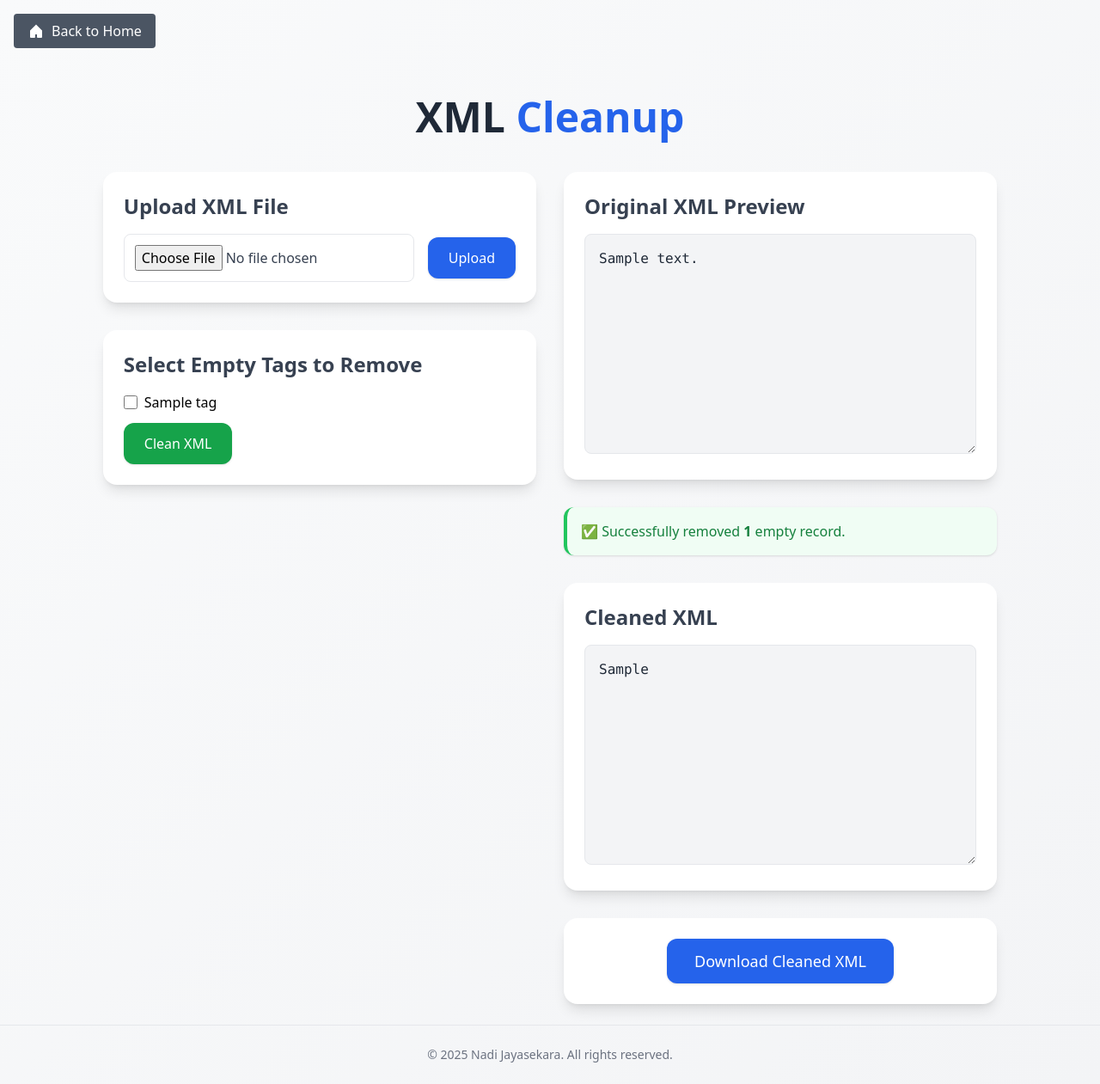
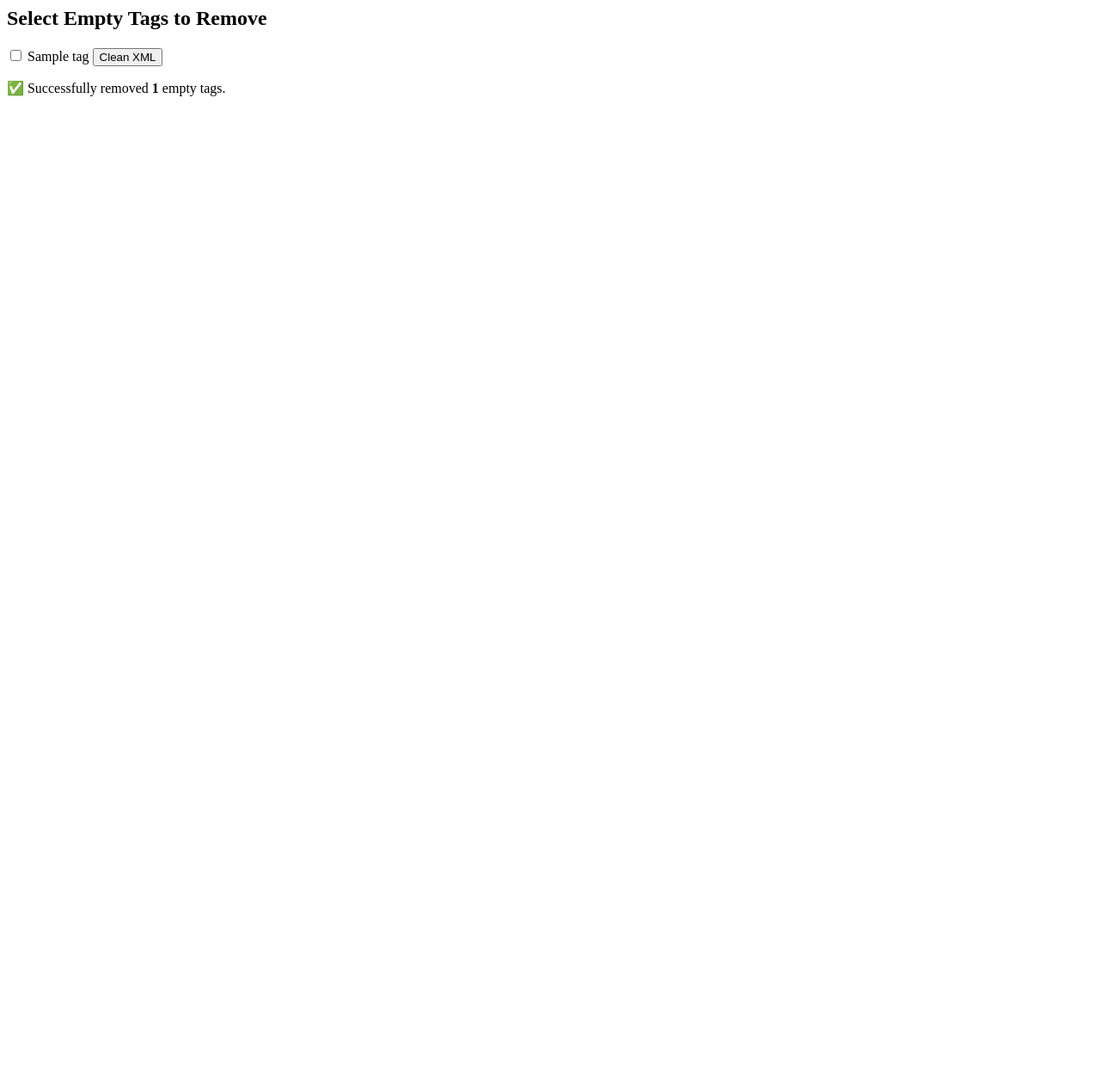
Before and after one commit to nadithakj/nodegrouper, a FastAPI app: template templates/meal_cleanup.html in a window 1280 px wide. Shown: the whole page at 86% size. After the commit the page ends 112 px from the top, so only its background shows below. Run offline with FastAPI, Linux system fonts and the light colour scheme; the template is opened without the code that fills it: most values are stand-ins (such as "Sample title", 1, 10 or a date in 2020); some libraries are stand-ins or nearby versions.

Commit message:
Update meal_cleanup.html

```diff
--- a/templates/meal_cleanup.html
+++ b/templates/meal_cleanup.html
@@ -1,45 +1,4 @@
-<!DOCTYPE html>
-<html lang="en">
-<head>
-  <meta charset="UTF-8">
-  <title>XML Cleanup</title>
-  <script src="https://cdn.tailwindcss.com"></script>
-  <script src="https://cdn.jsdelivr.net/npm/canvas-confetti@1.6.0/dist/confetti.browser.min.js"></script>
-</head>
-<body class="min-h-screen bg-gradient-to-br from-gray-50 to-gray-100 flex flex-col font-sans">
-
-  <!-- Back to Home -->
-  <div class="mb-4 p-4">
-    <a href="/"
-       class="flex items-center bg-gray-600 text-white px-4 py-2 rounded hover:bg-gray-700 w-fit">
-      <svg xmlns="http://www.w3.org/2000/svg" class="h-5 w-5 mr-2" viewBox="0 0 20 20" fill="currentColor">
-        <path d="M10 2.5l-7 7V17a1 1 0 001 1h4a1 1 0 001-1v-3h2v3a1 1 0 001 1h4a1 1 0 001-1v-7.5l-7-7z"/>
-      </svg>
-      Back to Home
-    </a>
-  </div>
-
-  <!-- Main Content -->
-  <main class="flex-grow max-w-6xl mx-auto p-6">
-    <h1 class="text-5xl font-extrabold mb-10 text-center text-gray-800">
-      XML <span class="text-blue-600">Cleanup</span>
-    </h1>
-
-    <div class="grid grid-cols-1 md:grid-cols-2 gap-8">
-      <!-- Left Panel: Upload + Options -->
-      <div class="space-y-8">
-        <!-- Upload Section -->
-        <div class="bg-white shadow-lg rounded-2xl p-6">
-          <h2 class="text-2xl font-semibold mb-4 text-gray-700">Upload XML File</h2>
-          <form action="/meal_cleanup" method="post" enctype="multipart/form-data" class="flex items-center space-x-4">
-            <input type="file" name="file" class="border rounded-lg p-3 w-full text-gray-700" required>
-            <button type="submit" class="bg-blue-600 text-white px-6 py-3 rounded-xl hover:bg-blue-700 shadow">
-              Upload
-            </button>
-          </form>
-        </div>
-
-        {% if empty_tags is defined %}
+{% if empty_tags is defined and empty_tags is not none %}
   {% if empty_tags %}
   <!-- Select Tags -->
   <div class="bg-white shadow-lg rounded-2xl p-6">
@@ -65,60 +24,10 @@
   </div>
   {% endif %}
 {% endif %}
-      </div>
 
-      <!-- Right Panel: Previews -->
-      <div class="space-y-8">
-        {% if xml_preview %}
-        <!-- Original Preview -->
-        <div class="bg-white shadow-lg rounded-2xl p-6">
-          <h2 class="text-2xl font-semibold mb-4 text-gray-700">Original XML Preview</h2>
-          <textarea readonly class="w-full h-64 border rounded-lg p-4 font-mono bg-gray-100 text-gray-800">{{ xml_preview }}</textarea>
+{% if removed_count is defined and removed_count %}
+  <!-- Show removal summary -->
+  <div class="bg-green-100 border border-green-300 text-green-800 p-4 rounded-lg text-center shadow">
+    ✅ Successfully removed <strong>{{ removed_count }}</strong> empty tags.
   </div>
 {% endif %}
-
-        {% if cleaned_xml %}
-        <!-- Cleanup Summary -->
-        <div class="bg-green-50 border-l-4 border-green-500 text-green-700 p-4 rounded-xl shadow">
-          ✅ Successfully removed <span class="font-bold">{{ removed_count }}</span> empty record{{ 's' if removed_count != 1 else '' }}.
-        </div>
-
-        <!-- Cleaned Preview -->
-        <div class="bg-white shadow-lg rounded-2xl p-6">
-          <h2 class="text-2xl font-semibold mb-4 text-gray-700">Cleaned XML</h2>
-          <textarea readonly class="w-full h-64 border rounded-lg p-4 font-mono bg-gray-100 text-gray-800">{{ cleaned_xml }}</textarea>
-        </div>
-
-        <!-- Download -->
-        <div class="bg-white shadow-lg rounded-2xl p-6 text-center">
-          <form id="downloadForm" action="/meal_download" method="post" onsubmit="launchConfetti()">
-            <input type="hidden" name="file_content" value="{{ cleaned_xml|e }}">
-            <button type="submit" class="bg-blue-600 text-white px-8 py-3 rounded-xl hover:bg-blue-700 shadow text-lg">
-              Download Cleaned XML
-            </button>
-          </form>
-        </div>
-        {% endif %}
-      </div>
-    </div>
-  </main>
-
-  <!-- Footer -->
-  <footer class="p-6 text-center text-gray-500 text-sm border-t border-gray-200">
-    &copy; 2025 Nadi Jayasekara. All rights reserved.
-  </footer>
-
-  <!-- Confetti -->
-  <script>
-    function launchConfetti() {
-      setTimeout(() => {
-        confetti({
-          particleCount: 200,
-          spread: 90,
-          origin: { y: 0.6 }
-        });
-      }, 150);
-    }
-  </script>
-</body>
-</html>
```
Lines whose indentation alone changed are shown as unchanged.
